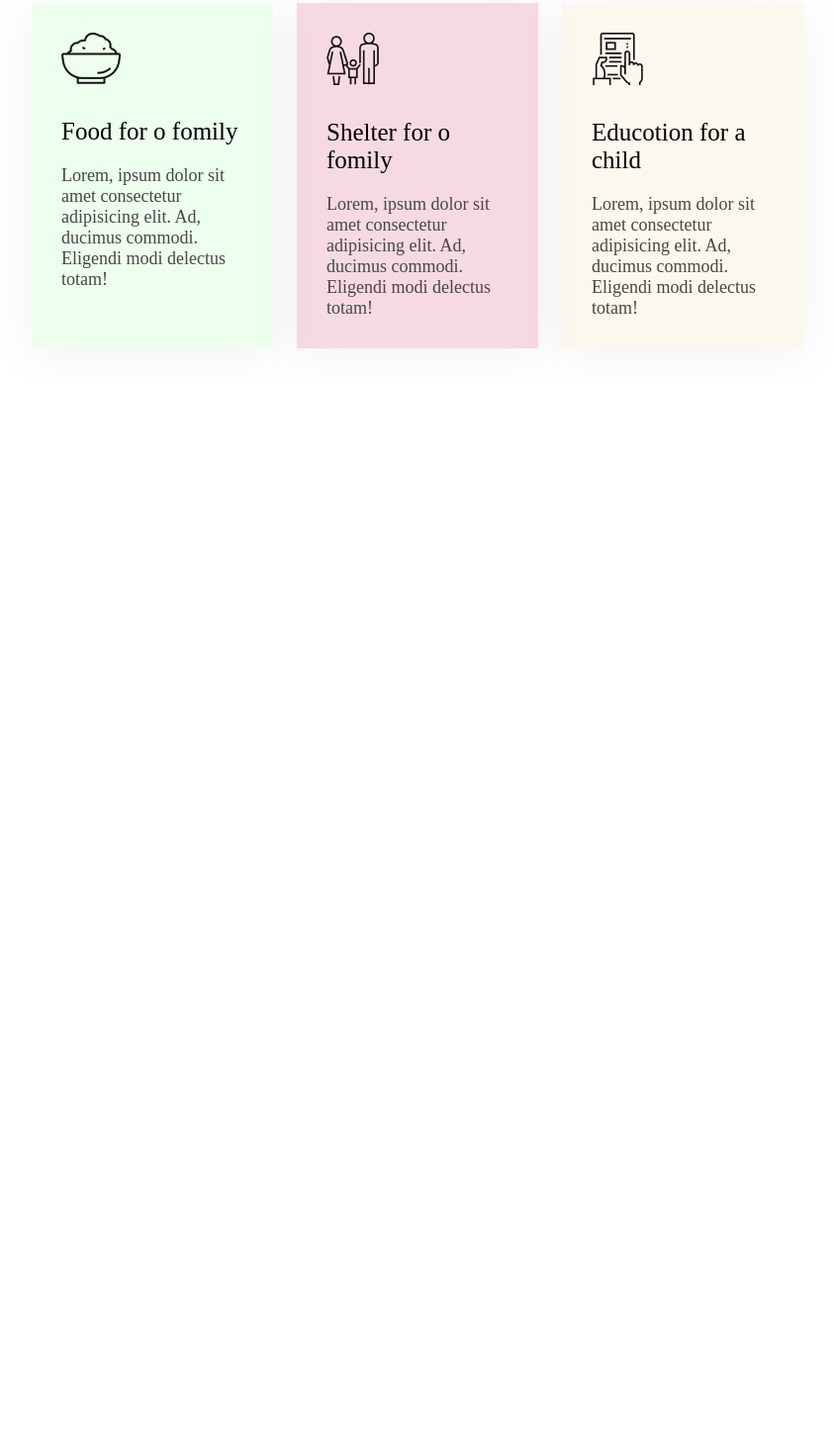
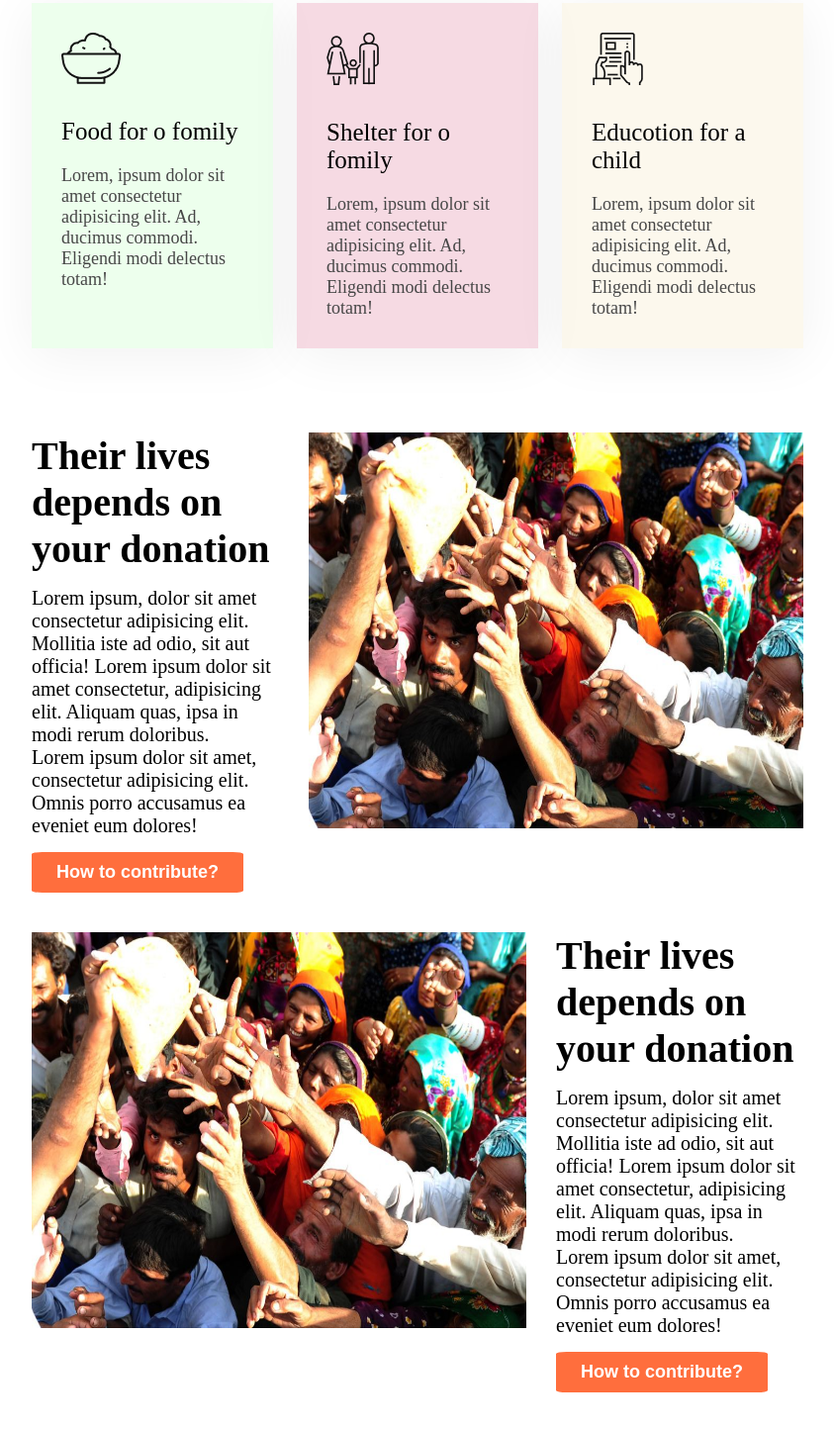
Before and after one commit to sazzadsadman/charity, a plain HTML site: page index.html in a window 1280 px wide. Shown: the part 1572-3017 px from the top of the page at 99% size, without its empty margins (218-1061 px from the left). Before the commit the page ends 1954 px from the top, so only its background shows below. Drawn offline with Linux system fonts and the light colour scheme.

Commit message:
section3 added

```diff
--- a/index.html
+++ b/index.html
@@ -50,8 +50,28 @@
                 <p class="plan-title">Educotion for a child</p>
                 <p class="plan-description">Lorem, ipsum dolor sit amet consectetur adipisicing elit. Ad, ducimus commodi. Eligendi modi delectus totam!</p>
             </div>
+        </div>
+    </Section>
+    <Section class="section3">
+        <div class="section3-container">
+            <div>
+                <h2 class="h3">Their lives depends on your donation</h2>
+                <p class="section3p">Lorem ipsum, dolor sit amet consectetur adipisicing elit. Mollitia iste ad odio, sit aut officia! Lorem ipsum dolor sit amet consectetur, adipisicing elit. Aliquam quas, ipsa in modi rerum doloribus. <br>Lorem ipsum dolor sit amet, consectetur adipisicing elit. Omnis porro accusamus ea eveniet eum dolores! </p>
+                <button class="btn"> How to contribute? </button>
+            </div>
+            <img class="img" src="images/donation0.jpg" alt="">
+        </div>
+        <div class="section3-container" id="div2">
+            <img class="img" src="images/donation0.jpg" alt="">
+            <div>
+                <h2 class="h3">Their lives depends on your donation</h2>
+                <p class="section3p">Lorem ipsum, dolor sit amet consectetur adipisicing elit. Mollitia iste ad odio, sit aut officia! Lorem ipsum dolor sit amet consectetur, adipisicing elit. Aliquam quas, ipsa in modi rerum doloribus. <br>Lorem ipsum dolor sit amet, consectetur adipisicing elit. Omnis porro accusamus ea eveniet eum dolores! </p>
+                <button class="btn"> How to contribute? </button>
+            </div>
+        </div>
 
-        </div>
+
+
     </Section>
 </body>
 </html>
--- a/style.css
+++ b/style.css
@@ -121,3 +121,38 @@ li {
 #yellow {
     background: rgba(238, 222, 169, 0.208);
 }
+/* section 3 styles */
+.section3 {
+    padding: 30px 250px;
+    margin-top: 25px;
+}
+.section3-container{
+    display: flex;
+    justify-content: space-around;
+    gap: 30px;
+}
+
+.img {
+    height: 400px;
+    width: 500px;
+}
+.section3p{
+    font-size: 20px;
+    text-align: left;
+    padding: 15px 0;
+
+}
+.h3{
+    text-align: left;
+    font-size: 40px;
+    font-weight: 700;
+}
+#div2 {
+    margin: 25px 0;
+    padding: 15px 0;
+}
+/* #div2 .h3{
+    text-align: right;
+    font-size: 40px;
+    font-weight: 700;
+} */
```
